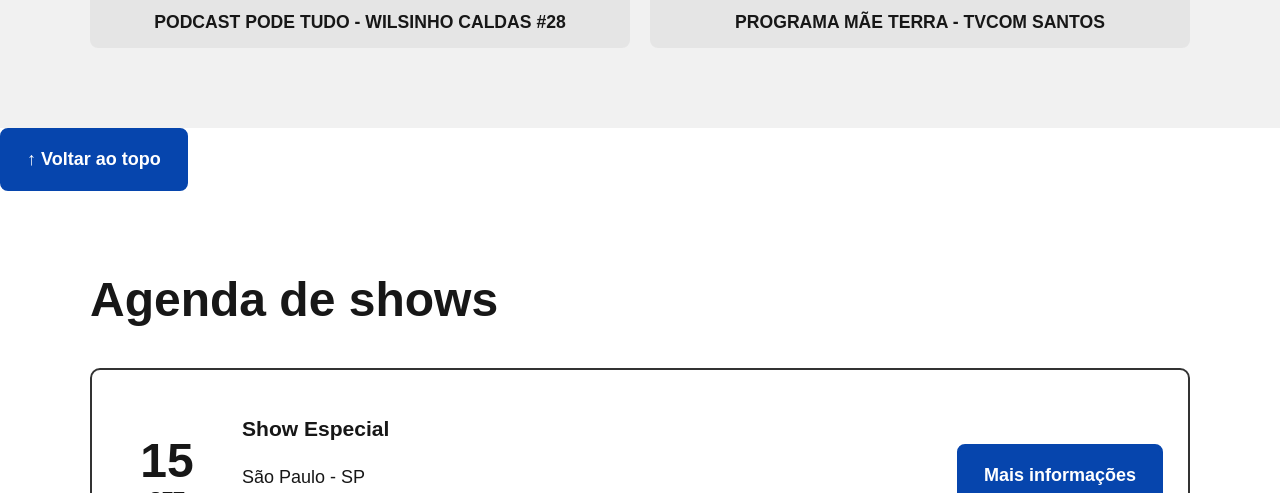
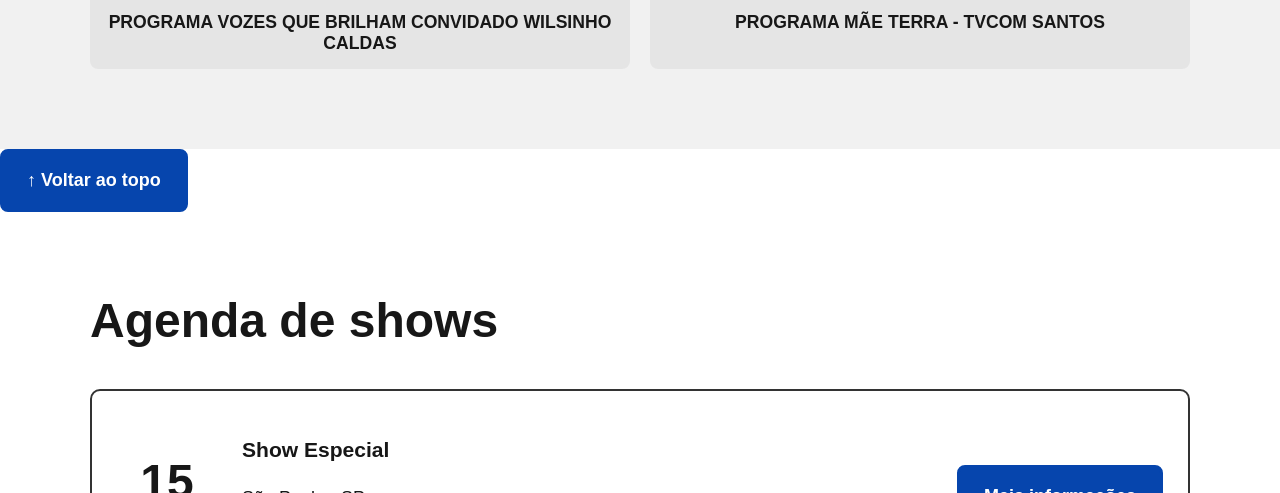
Before and after one commit to flaviaLuiza2025/wilsinhocaldas, a plain HTML site: page index.html in a window 1280 px wide. Shown: the part 2801-3294 px from the top of the page. Drawn offline with Linux system fonts and the light colour scheme.

```diff
--- a/index.html
+++ b/index.html
@@ -168,16 +168,16 @@
                 <div class="videos-grid">
                     <article class="video-card">
                         <div class="video-container">
-                            <!-- Substitua o ID 'ID_DO_VIDEO_1' pelo ID do vídeo do YouTube -->
+                            <!--YouTube -->
                             <iframe
-                                src="https://www.youtube.com/watch?v=W_fGcI_fR4o"
-                                title="PODCAST PODE TUDO - WILSINHO CALDAS #28"
+                                src="https://www.youtube.com/watch?v=rdpTleOVAuo&t=2277s"
+                                title="PROGRAMA VOZES QUE BRILHAM CONVIDADO WILSINHO CALDAS"
                                 frameborder="0"
                                 allow="accelerometer; autoplay; clipboard-write; encrypted-media; gyroscope; picture-in-picture; web-share"
                                 allowfullscreen>
                             </iframe>
                         </div>
-                        <h3>PODCAST PODE TUDO - WILSINHO CALDAS #28</h3>
+                        <h3>PROGRAMA VOZES QUE BRILHAM CONVIDADO WILSINHO CALDAS</h3>
                     </article>
 
                     <article class="video-card">
```
